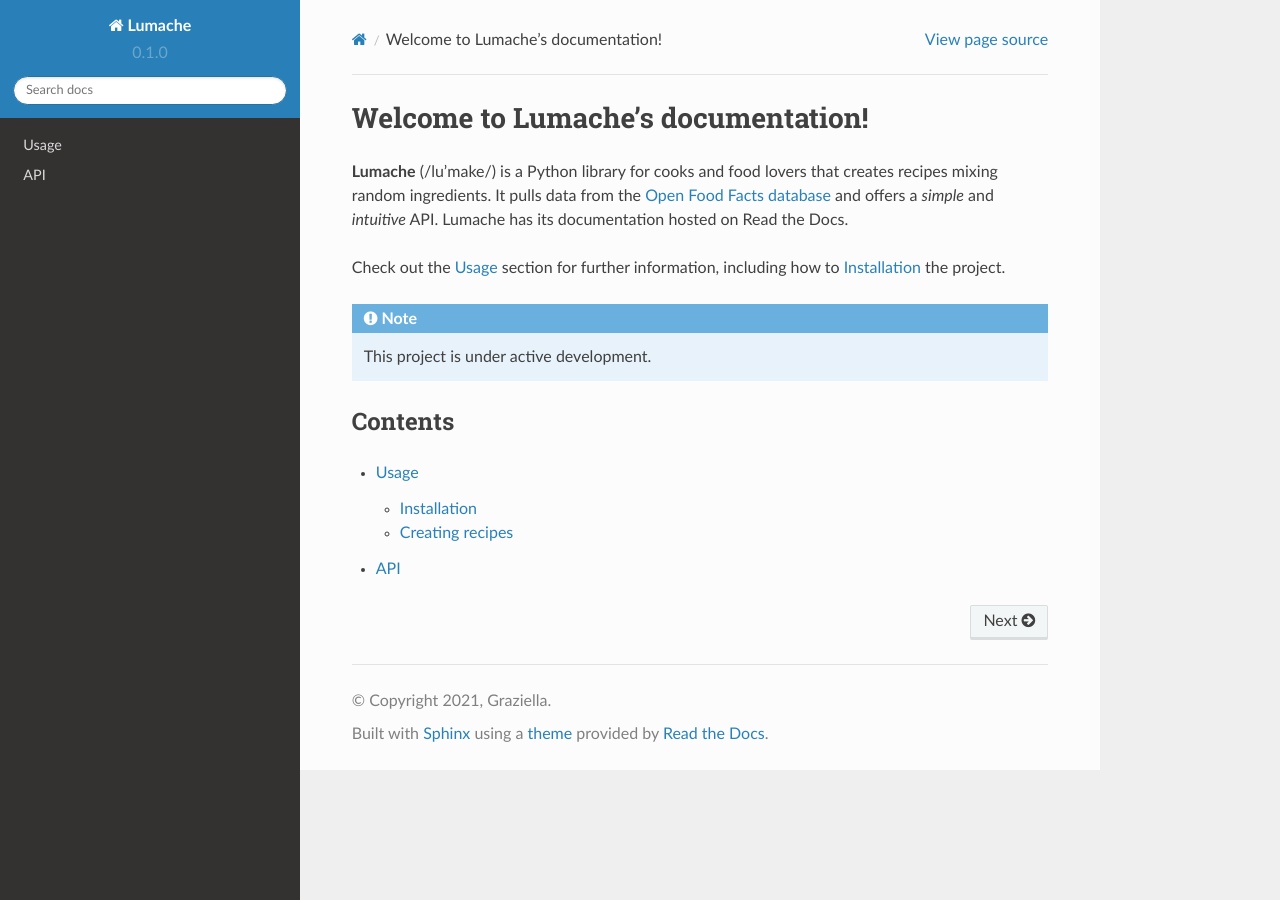
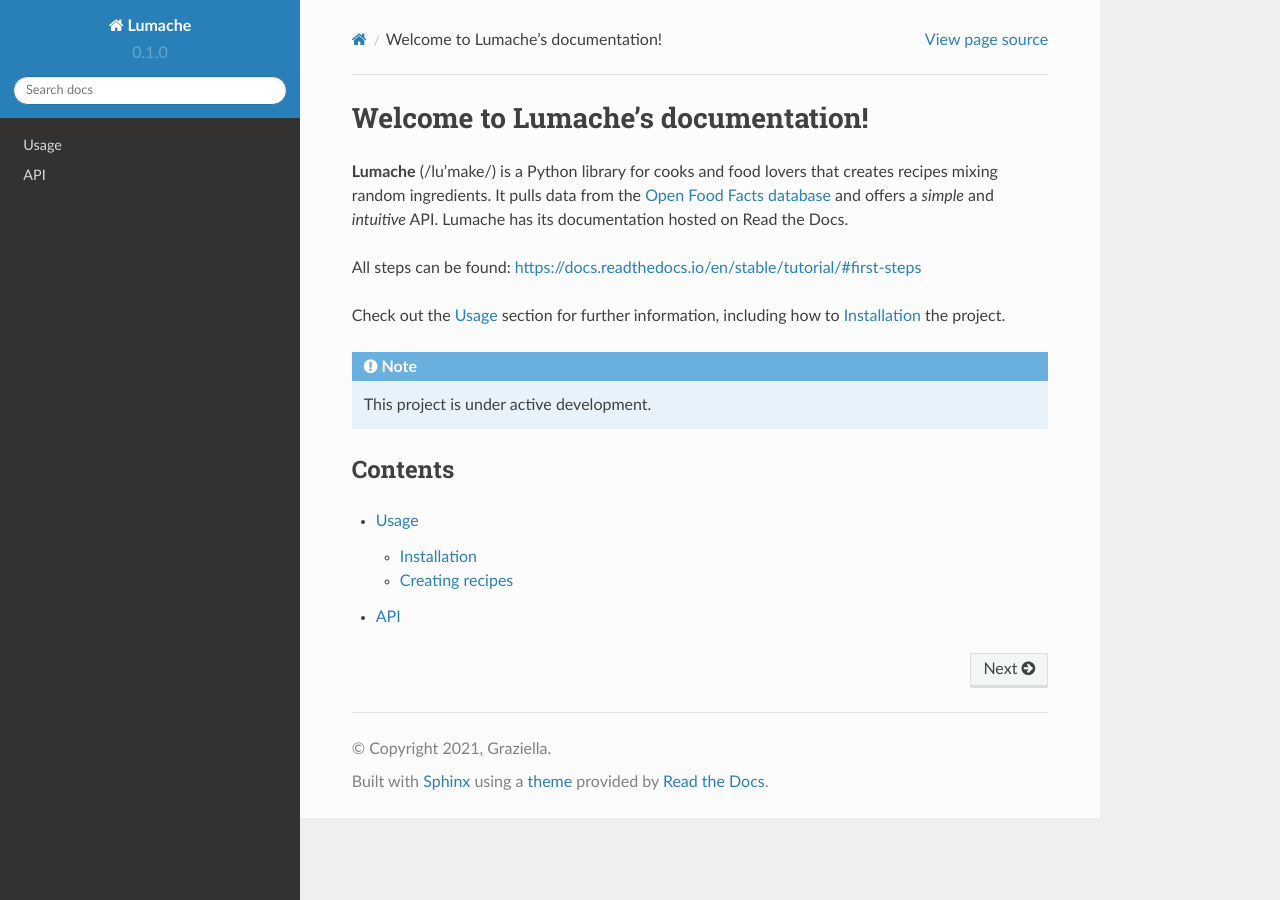
Before and after one commit to Jaaaaabin/docum, a Sphinx documentation site: the page built from docs/source/index.rst, in a window 1280 px wide. Built offline with Sphinx 7.4.7 and the Read the Docs theme 2.0.0, drawn with Linux system fonts in a browser that asks for light colours.

Commit message:
Update index.rst
test2

```diff
--- a/docs/source/index.rst
+++ b/docs/source/index.rst
@@ -6,6 +6,8 @@ that creates recipes mixing random ingredients.
 It pulls data from the `Open Food Facts database <https://world.openfoodfacts.org/>`_
 and offers a *simple* and *intuitive* API.
 Lumache has its documentation hosted on Read the Docs.
+
+All steps can be found: https://docs.readthedocs.io/en/stable/tutorial/#first-steps
 
 Check out the :doc:`usage` section for further information, including
 how to :ref:`installation` the project.
```
